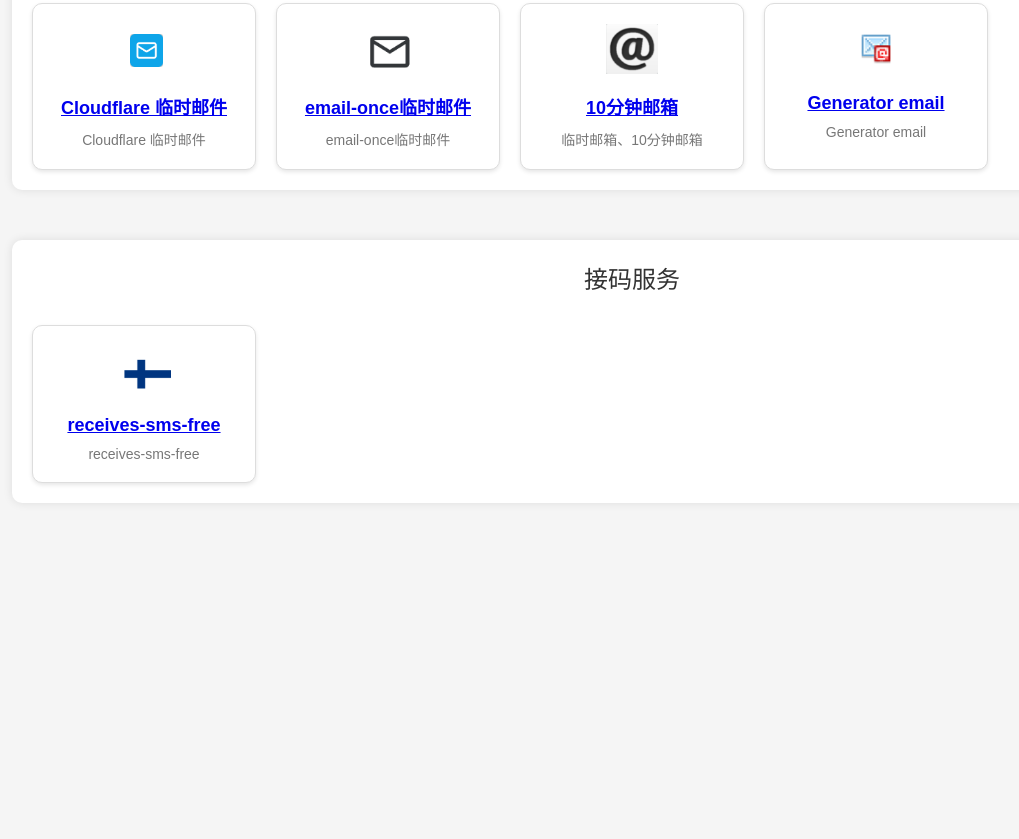
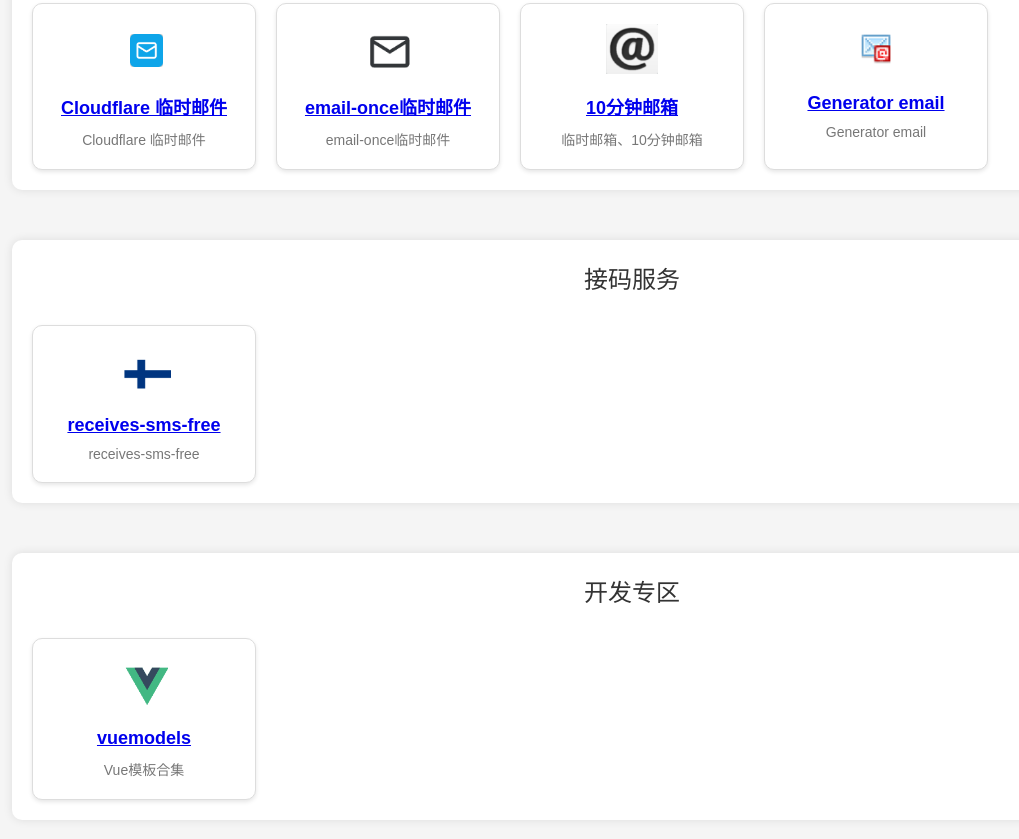
Before and after one commit to Cunninger/WebPageSite, a plain HTML site: page templates/index.html in a window 1280 px wide. Shown: the part 1005-1844 px from the top of the page, without its empty margins (8-1027 px from the left). Before the commit the page ends 1558 px from the top, so only its background shows below. Drawn offline with Linux system fonts and the light colour scheme.

Commit message:
add:vuemodels

```diff
--- a/templates/index.html
+++ b/templates/index.html
@@ -180,6 +180,23 @@
 </div>
 
 
+<!--开发专区-->
+<div class="container">
+    <div class="title">开发专区</div>
+    <div class="grid">
+
+        <div class="card">
+            <img src="/static/images/vuemodels.png" alt="vuemodels">
+            <h3><a href="http://vue.easydo.work/">vuemodels</a></h3>
+            <p>Vue模板合集</p>
+        </div>
+
+
+        <!-- 添加更多网站信息... -->
+    </div>
+</div>
+
+
 
 <script>
     //鼠标移动特效
```
Also changed, not shown: static/images/vuemodels.png (added).
